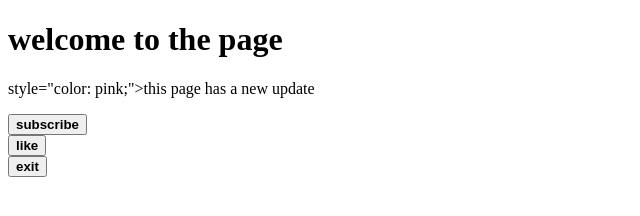
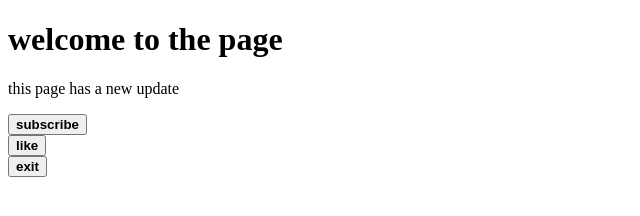
Before and after one commit to Gerr999/New-site, a plain HTML site: page index.html in a window 1280 px wide. Shown: the whole page, without its empty margins (0-640 px from the left). Drawn offline with Linux system fonts and the light colour scheme.

Commit message:
Update index.html

```diff
--- a/index.html
+++ b/index.html
@@ -5,7 +5,7 @@
 	<html>
 		<body>
 			<h1>welcome to the page</h1>
-			<p> style="color: pink;">this page has a new update</p>
+			<p>this page has a new update</p>
 			<button><strong>subscribe</strong></button>
 			<br>
 				<button><strong>like</strong></button>
```
